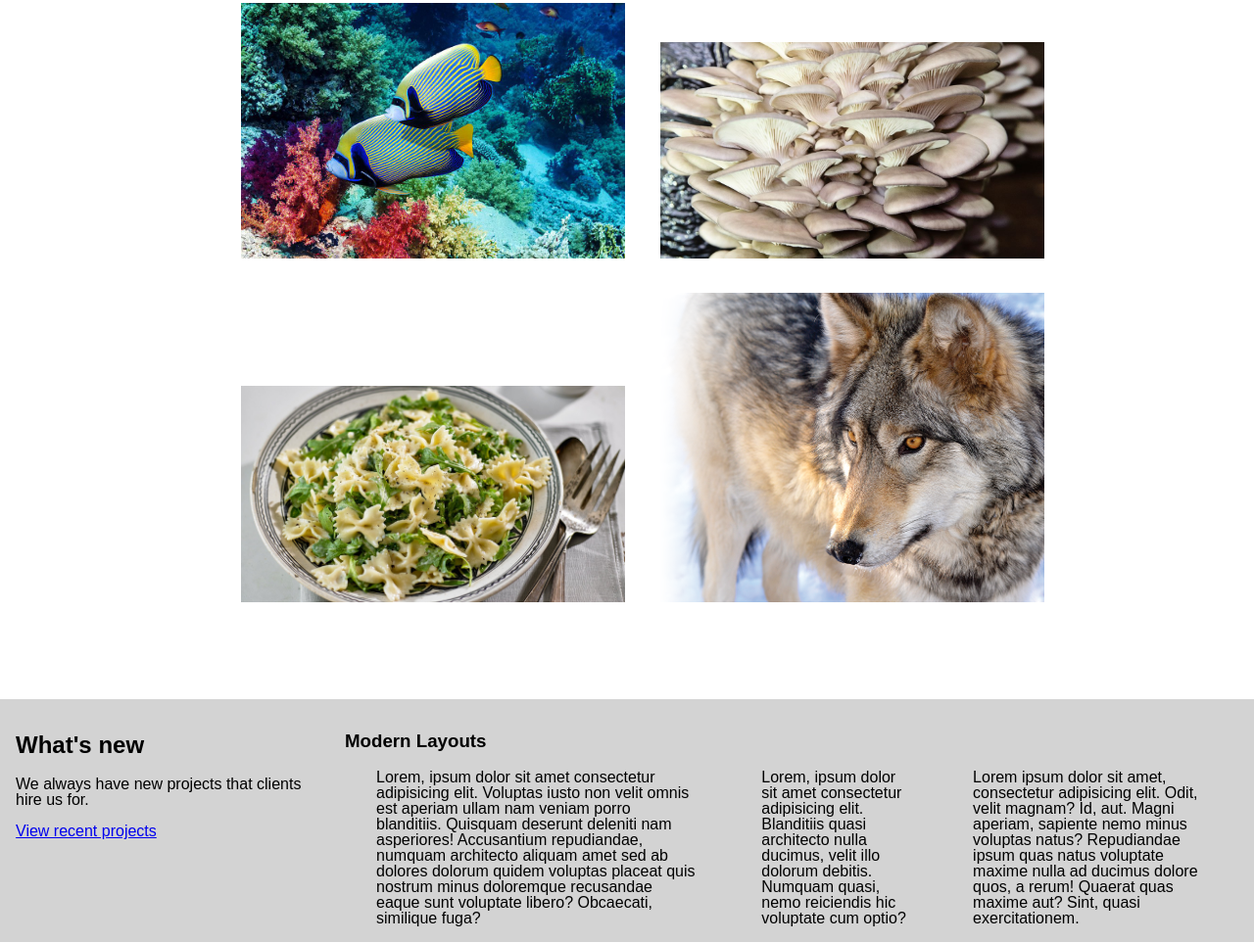
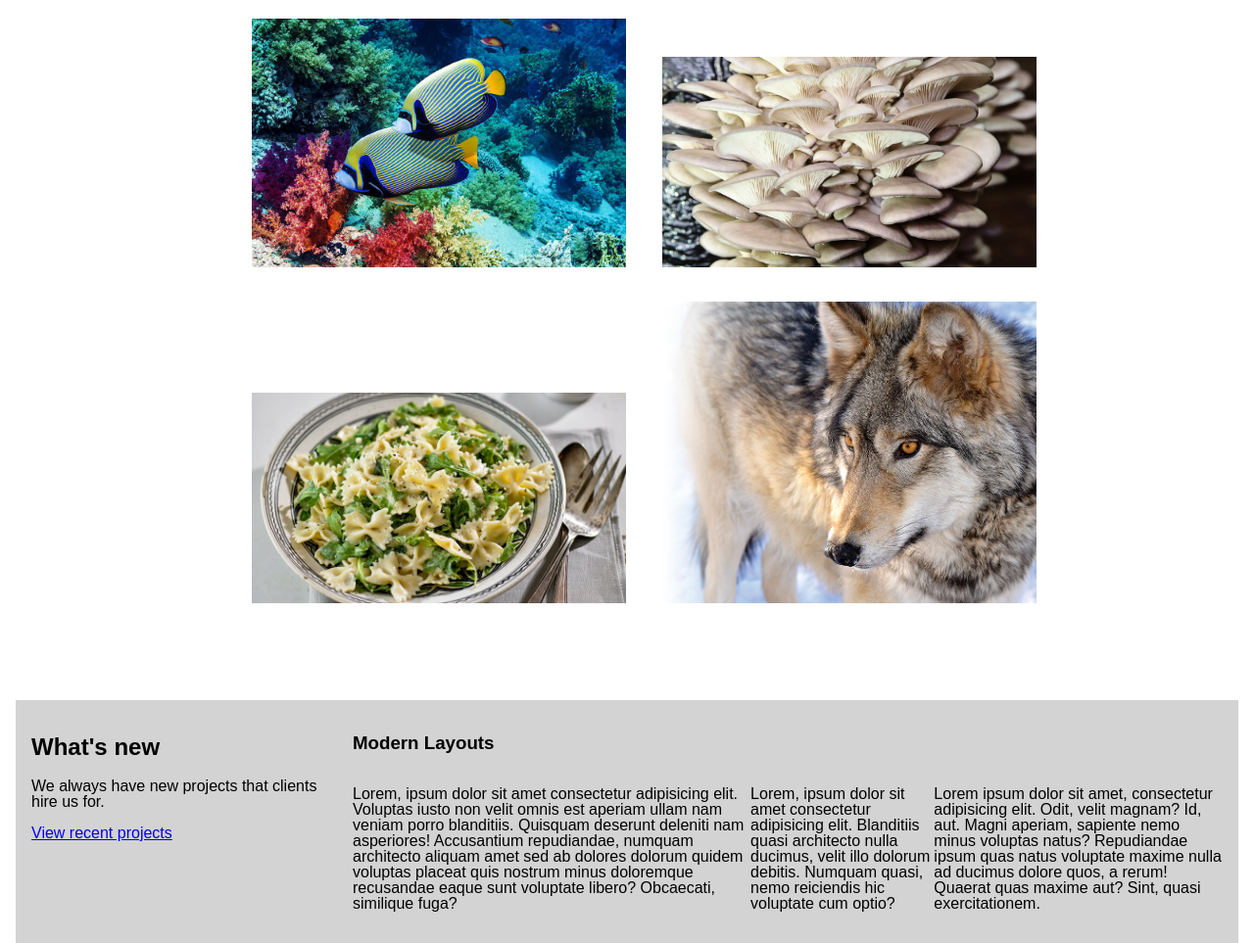
Before and after one commit to floh1695/design-co, a website: page public/index.html in a window 1280 px wide. Shown: the part 264-1227 px from the top of the page at 98% size. Drawn offline with Linux system fonts and the light colour scheme.

Commit message:
Fixed a couple things

```diff
--- a/public/screen.css
+++ b/public/screen.css
@@ -1,5 +1,6 @@
 html {
   height: 100%;
+  margin: 1em;
 }
 
 body {
@@ -59,7 +60,3 @@ footer {
   flex-direction: row;
   justify-content: space-between;
 }
-
-.details > section > p {
-  margin: 0em 2em;
-}
```
